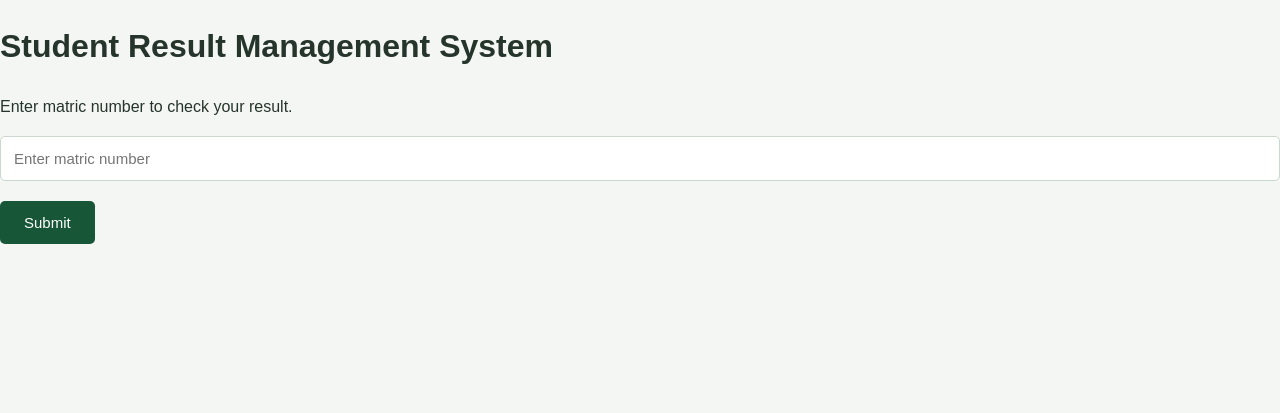
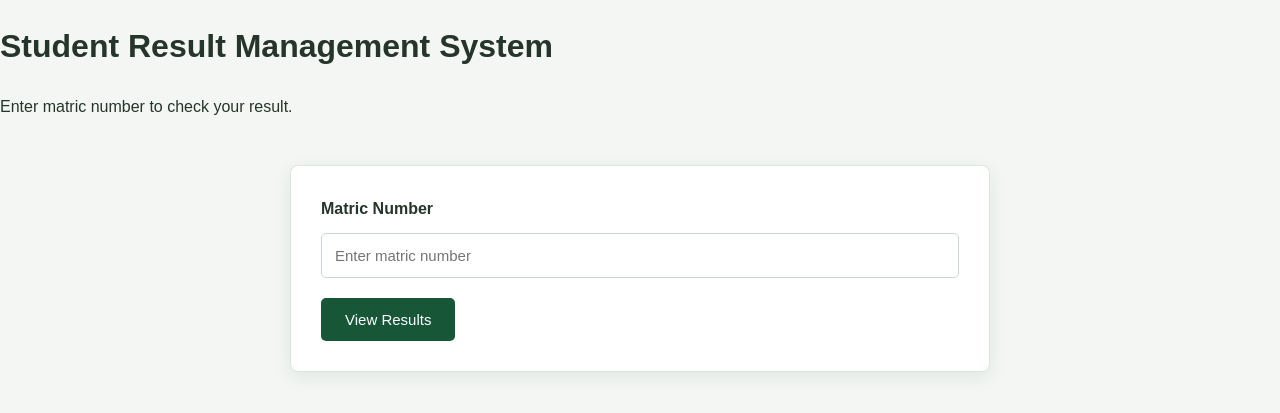
Before and after one commit to peaceuko521-a11y/student-result-management-system, a Flask app: page / in a window 1280 px wide. Shown: the top 413 px of the page. Run offline with Flask 3, Linux system fonts and the light colour scheme.

Commit message:
Fix homepage HTML and stylesheet link

```diff
--- a/templates/index.html
+++ b/templates/index.html
@@ -2,22 +2,31 @@
 <html>
     <head>
         <title>Student Result System</title>
+<meta name="viewport" content="width=device-width, initial-scale=1.0">
+<link rel="stylesheet" href="{{ url_for('static', filename='style.css') }}">
     </head>
-    <link rel="stylesheet" href="{{ url_for('static', filename='style.css') }}">
 
- <body>
-        <h1>Student Result Management System
-    </h1>
+    <body>
+        <h1>Student Result Management System</h1>
 
         <p>Enter matric number to check your result.</p>
+<main>
+    <section>
+            <form action="/result" method="post">
+                <label for="matric_number">Matric Number</label>
 
-        <form action="/result" method="post">
+                <input
+                    type="text"
+                    id="matric_number"
+                    name="matric_number"
+                    placeholder="Enter matric number"
+                    required
+                >
 
-            <input type="text"
-            name="matric_number" placeholder="Enter matric number" required>
-
-        <button type="submit">Submit</button>
-        </form>
+                <button type="submit">View Results</button>
+            </form>
+        </section>
+    </main>
 
 </body>
 </html>
```
